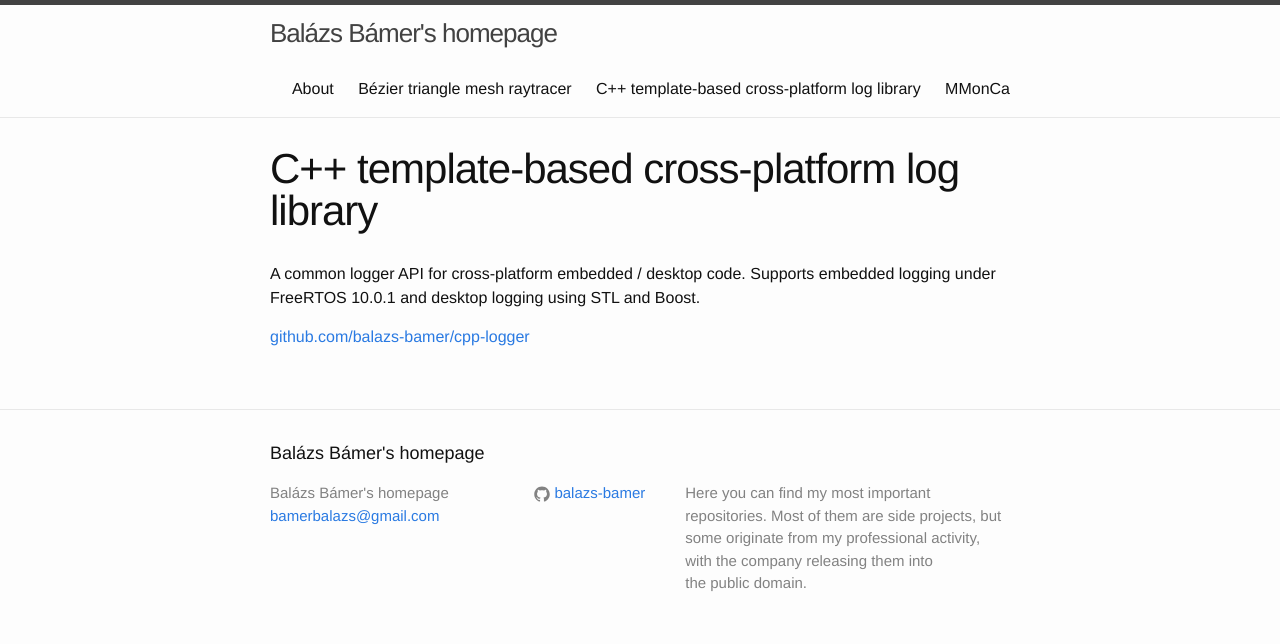
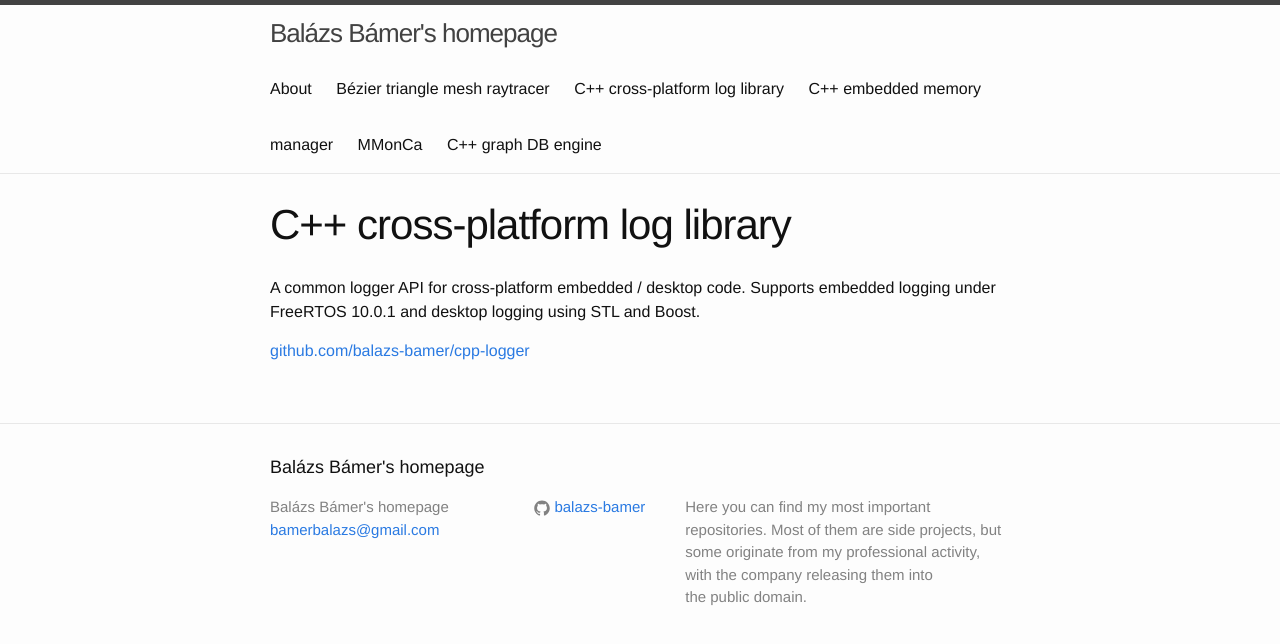
Before and after one commit to balazs-bamer/balazs-bamer.github.io, a Jekyll site: the page built from cpp-logger.md, in a window 1280 px wide. Shown: the top 644 px of the page. Built offline with Jekyll 4.4.1, drawn with Linux system fonts in a browser that asks for light colours.

Commit message:
Added new projects.

```diff
--- a/cpp-logger.md
+++ b/cpp-logger.md
@@ -1,6 +1,6 @@
 ---
 layout: page
-title: C++ template-based cross-platform log library
+title: C++ cross-platform log library
 permalink: /cpp-logger/
 ---
 
```
Also changed, not shown: cpp-memory-manager.md (added, +9 -0 lines), udbgraph.md (added, +9 -0 lines).
